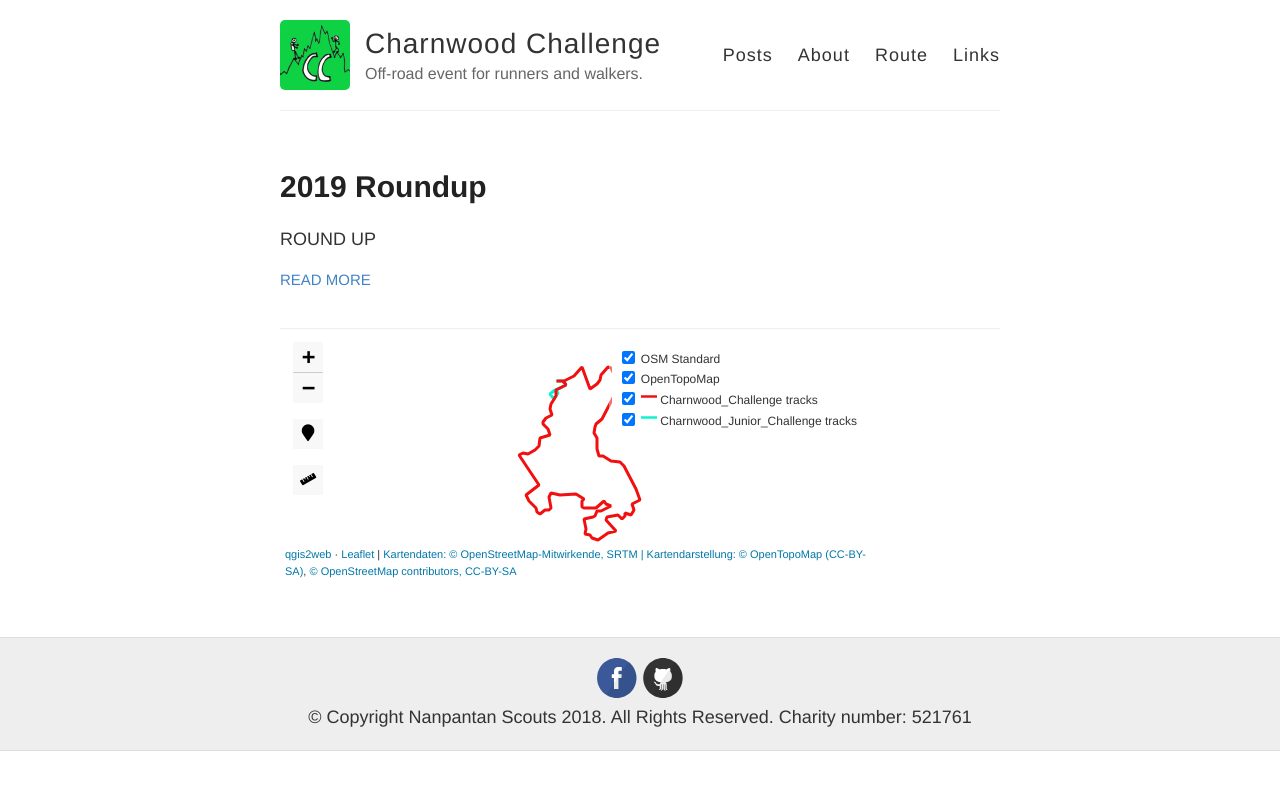
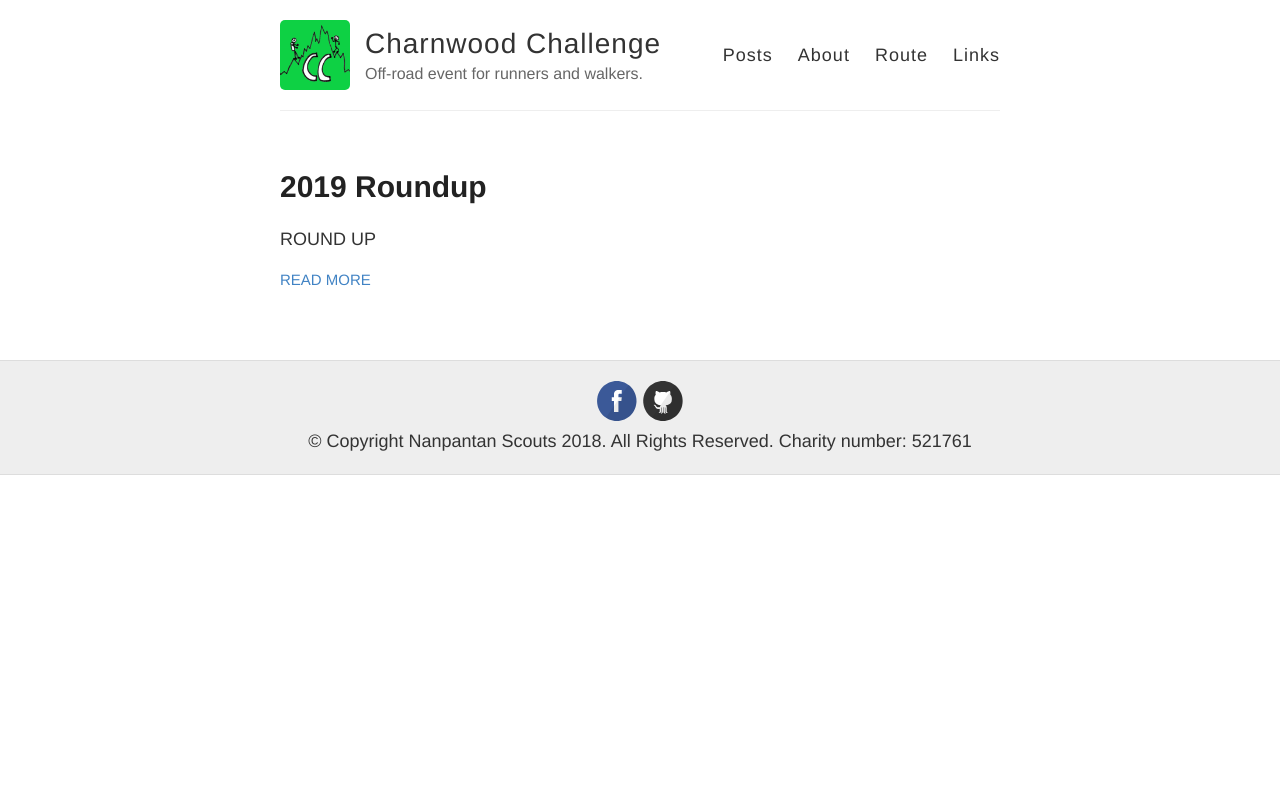
Before and after one commit to Charnwood-Challenge/Charnwood-Challenge.github.io, a Jekyll site: the page built from index.html, in a window 1280 px wide. Shown: the top 790 px of the page. Built offline with Jekyll 4.4.1, drawn with Linux system fonts in a browser that asks for light colours.

Commit message:
Update index.html

```diff
--- a/index.html
+++ b/index.html
@@ -15,5 +15,4 @@ layout: default
       <a href="{{ site.baseurl }}{{ post.url }}" class="read-more">Read More</a>
     </article>
   {% endfor %}
-<iframe src="https://charnwood-challenge.github.io/Leaflet/#13/52.7366/-1.2375" width="600" height="250" frameborder="0" style="border:0;" allowfullscreen=""></iframe>
 </div>
```
